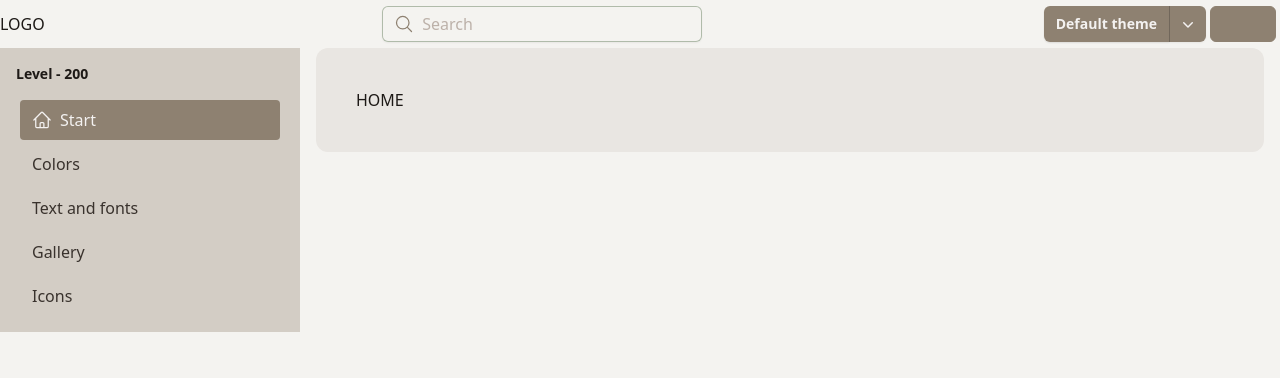
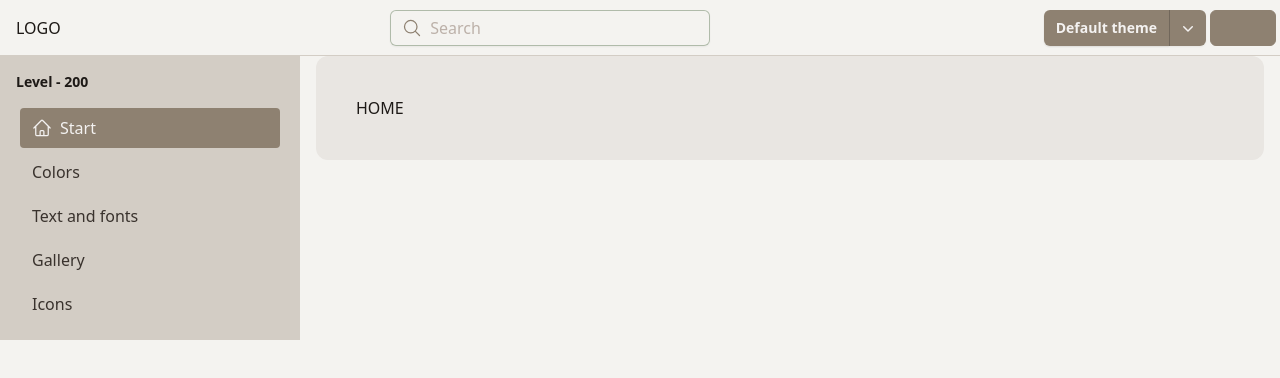
Before and after one commit to allbin/styles, a React (Vite) app: page /styles/ in a window 1280 px wide. Shown: the top 378 px of the page. Built offline with nearby package versions, Linux system fonts and the light colour scheme; some icons are missing.

Commit message:
Changed paddings and heights

```diff
--- a/src/components/TopBar/TopBar.tsx
+++ b/src/components/TopBar/TopBar.tsx
@@ -41,8 +41,8 @@ const themes = [
 const TopBar: React.FC = () => {
   const [theme, setTheme] = useContext(ThemeCtx);
   return (
-    <div className="flex h-full items-center gap-2">
-      <div className="mr-auto">LOGO</div>
+    <div className="flex h-full items-center gap-2 border-b border-b-background-200">
+      <div className="mr-auto pl-4">LOGO</div>
       <div className="flex w-80">
         <Input
           id="search"
--- a/src/routes/__root.tsx
+++ b/src/routes/__root.tsx
@@ -8,11 +8,11 @@ export const Route = createRootRouteWithContext()({
 
 function Root() {
   return (
-    <div>
-      <div className="h-12">
+    <div className="h-full">
+      <div className="h-14">
         <TopBar />
       </div>
-      <div className="flex h-full">
+      <div className="flex">
         <div className="w-[300px] shrink-0">
           <LeftPanel />
         </div>
```
